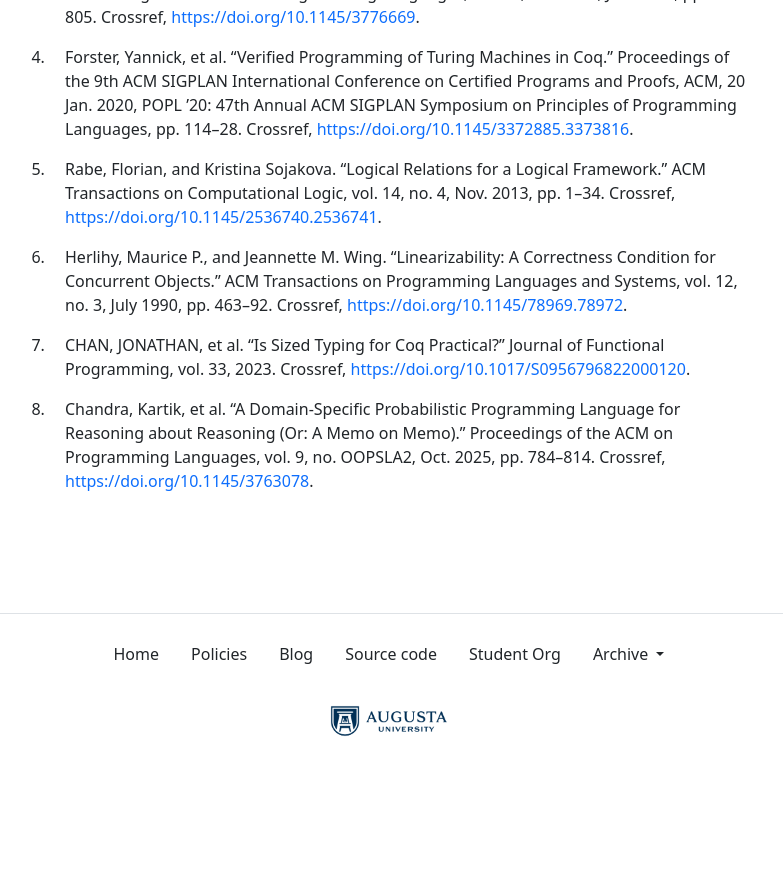
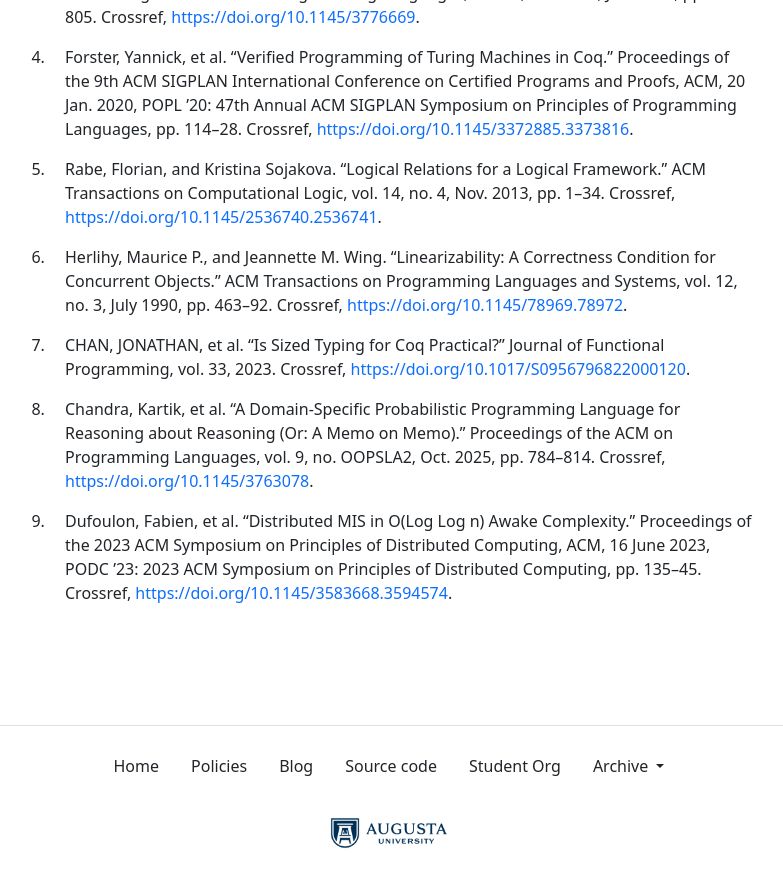
Before and after one commit to the-au-forml-lab/plgroup, a Jekyll site: the page built from docs/index.md, in a window 1280 px wide and 900 px high, scrolled down 1897 px. Shown: the top 887 px of the window, without its empty margins (251-1034 px from the left). Built offline with Jekyll 4.4.1, drawn with Linux system fonts in a browser that asks for light colours; before the commit the page ends 2685 px from its top, so only the background shows below that; some of the changed text lies outside the part shown.

Commit message:
[create-pull-request] automated change

```diff
--- a/data/history.txt
+++ b/data/history.txt
@@ -65,3 +65,4 @@
 10.1145/78969.78972
 10.1017/S0956796822000120
 10.1145/3763078
+10.1145/3583668.3594574
--- a/docs/index.md
+++ b/docs/index.md
@@ -37,7 +37,7 @@ organization.
 | 6.  | February 27 | Linearizability: a correctness condition for concurrent objects                 | UH 227 (Fishbowl) |
 | 7.  | March 13    | Is sized typing for Coq practical?                 | UH 227 (Fishbowl) |
 | 8.  | March 20    | A Domain-Specific Probabilistic Programming Language for Reasoning about Reasoning (Or: A Memo on memo)                 | UH 227 (Fishbowl) |
-| 9.  | March 27    | Paper 9 discussion                 | UH 227 (Fishbowl) |
+| 9.  | March 27    | Distributed MIS in O(log log n) Awake Complexity                 | UH 227 (Fishbowl) |
 | 10. | April 3     | Paper 10 discussion                | UH 227 (Fishbowl) |
 | 12. | April 24    | Awards Gala                        | UH 227 (Fishbowl) |
 
--- a/docs/papers.md
+++ b/docs/papers.md
@@ -6,3 +6,4 @@
 1. Herlihy, Maurice P., and Jeannette M. Wing. “Linearizability: A Correctness Condition for Concurrent Objects.” ACM Transactions on Programming Languages and Systems, vol. 12, no. 3, July 1990, pp. 463–92. Crossref, <https://doi.org/10.1145/78969.78972>.
 1. CHAN, JONATHAN, et al. “Is Sized Typing for Coq Practical?” Journal of Functional Programming, vol. 33, 2023. Crossref, <https://doi.org/10.1017/S0956796822000120>.
 1. Chandra, Kartik, et al. “A Domain-Specific Probabilistic Programming Language for Reasoning about Reasoning (Or: A Memo on Memo).” Proceedings of the ACM on Programming Languages, vol. 9, no. OOPSLA2, Oct. 2025, pp. 784–814. Crossref, <https://doi.org/10.1145/3763078>.
+1. Dufoulon, Fabien, et al. “Distributed MIS in O(Log Log n) Awake Complexity.” Proceedings of the 2023 ACM Symposium on Principles of Distributed Computing, ACM, 16 June 2023, PODC ’23: 2023 ACM Symposium on Principles of Distributed Computing, pp. 135–45. Crossref, <https://doi.org/10.1145/3583668.3594574>.
```
